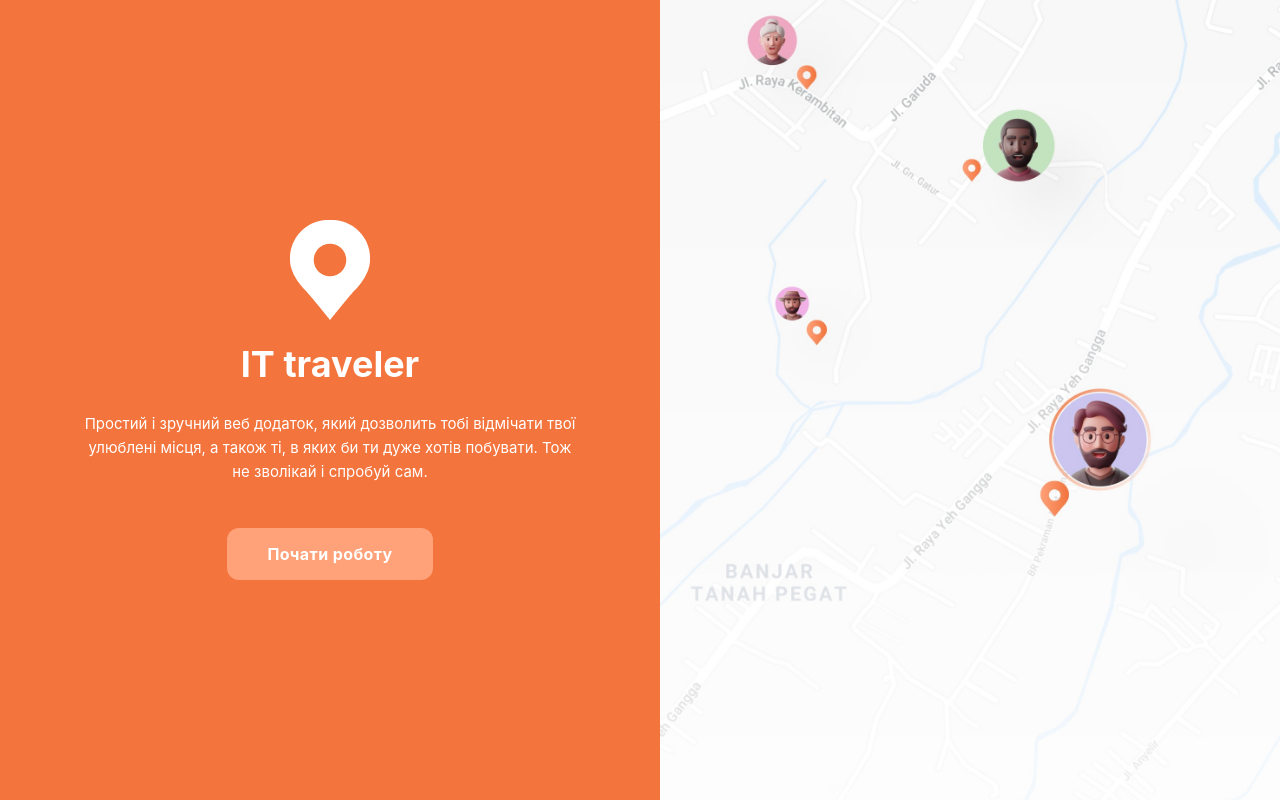
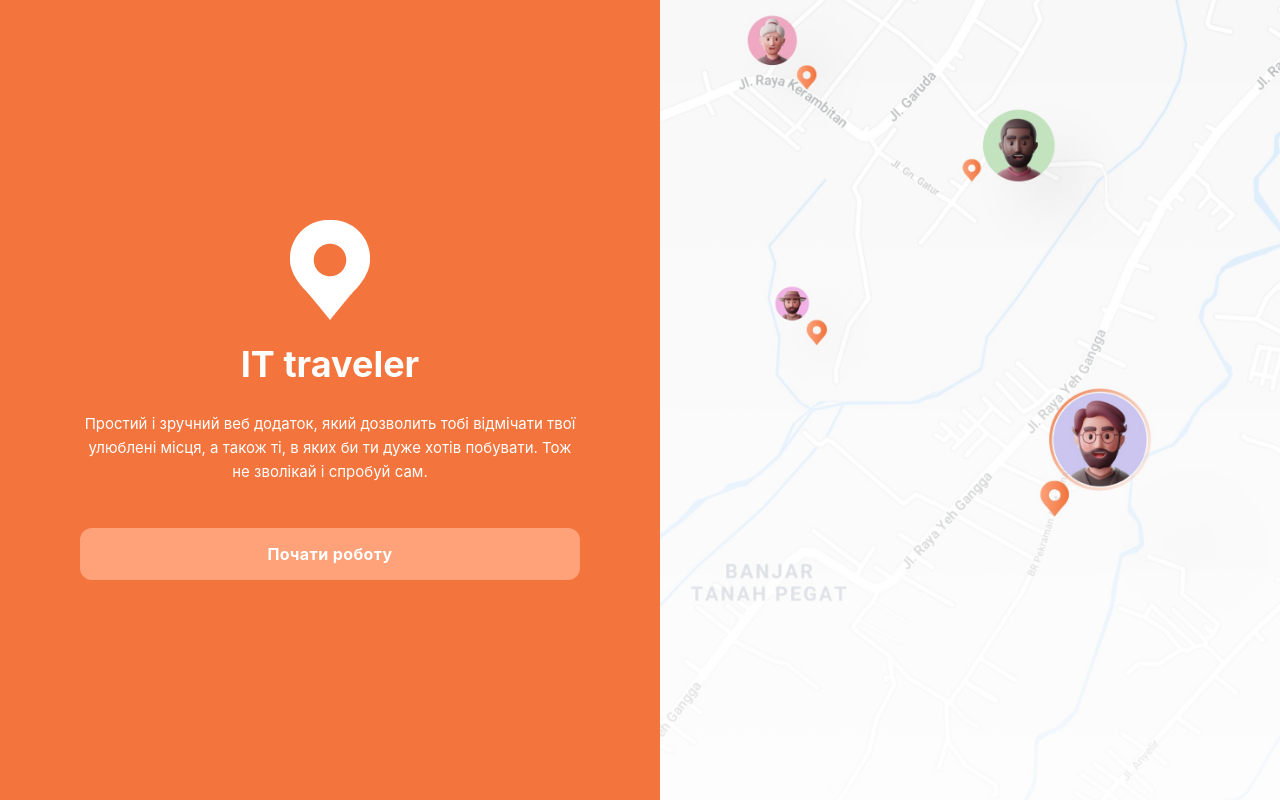
Before and after one commit to SvKost/traveller-vue-test, a Vue app: page / in a window 1280 px wide. Built offline with nearby package versions, Linux system fonts and the light colour scheme.

Commit message:
navigation added

```diff
--- a/src/components/Auth/FormContainer.vue
+++ /dev/null
@@ -1,5 +0,0 @@
-<template>
-  <form class="w-full bg-white p-10 rounded-2xl">
-    <slot></slot>
-  </form>
-</template>
--- a/src/components/Auth/LoginForm/LoginForm.vue
+++ b/src/components/Auth/LoginForm/LoginForm.vue
@@ -2,7 +2,6 @@
 import { reactive, toRaw } from 'vue'
 import IButton from '../../../components/IButton.vue'
 import IInput from '../../../components/IInput.vue'
-import FormContainer from '../../../components/Auth/FormContainer.vue'
 
 const emit = defineEmits(['submit'])
 const userData = reactive({
@@ -12,9 +11,9 @@ const userData = reactive({
 </script>
 
 <template>
-  <FormContainer @submit.prevent="emit('submit', toRaw(userData))">
+  <form @submit.prevent="emit('submit', toRaw(userData))">
     <IInput placeholder="email@gmail.com" label="Електронна пошта" v-model="userData.email" />
     <IInput type="password" label="Пароль" v-model="userData.password" />
     <IButton class="w-full mt-10" variant="gradient" type="submit">Увійти</IButton>
-  </FormContainer>
+  </form>
 </template>
--- a/src/components/Auth/RegistrationForm/RegistrationForm.vue
+++ b/src/components/Auth/RegistrationForm/RegistrationForm.vue
@@ -2,7 +2,6 @@
 import { reactive, toRaw } from 'vue'
 import IButton from '../../../components/IButton.vue'
 import IInput from '../../../components/IInput.vue'
-import FormContainer from '../../../components/Auth/FormContainer.vue'
 
 const emit = defineEmits(['submit'])
 const userData = reactive({
@@ -13,10 +12,10 @@ const userData = reactive({
 </script>
 
 <template>
-  <FormContainer @submit.prevent="emit('submit', toRaw(userData))">
+  <form @submit.prevent="emit('submit', toRaw(userData))">
     <IInput placeholder="Ратушняк Ілона" label="Повне ім'я" v-model="userData.name" />
     <IInput placeholder="email@gmail.com" label="Електронна пошта" v-model="userData.email" />
     <IInput type="password" label="Пароль" v-model="userData.password" />
     <IButton class="w-full mt-10" variant="gradient" type="submit">Створити акаунт</IButton>
-  </FormContainer>
+  </form>
 </template>
--- a/src/components/IButton.vue
+++ b/src/components/IButton.vue
@@ -1,5 +1,6 @@
 <script setup>
 import { computed, defineProps } from 'vue'
+import { RouterLink } from 'vue-router'
 
 const props = defineProps({
   variant: {
@@ -8,19 +9,32 @@ const props = defineProps({
     validator: (value) => {
       return ['primary', 'gradient'].includes(value)
     }
-  }
+  },
+  to: String
 })
 
 const bgStyles = computed(() => {
   return props.variant === 'gradient' ? 'bg-button-gradient' : 'bg-lightPrimary'
 })
+
+const isLink = computed(() => !!props.to)
+
+const componentName = computed(() => {
+  return isLink.value ? RouterLink : 'button'
+})
+
+const link = computed(() => {
+  return isLink.value ? props.to : undefined
+})
 </script>
 
 <template>
-  <button
+  <component
+    :is="componentName"
     class="flex content-center justify-center m-auto rounded-xl py-[14px] px-10 text-white text-base font-bold -tracking-tight"
     :class="bgStyles"
+    :to="link"
   >
     <slot></slot>
-  </button>
+  </component>
 </template>
--- a/src/router/index.js
+++ b/src/router/index.js
@@ -12,6 +12,7 @@ const routes = [
   {
     path: '/auth',
     component: AuthPage,
+    redirect: '/auth/login',
     children: [
       { path: 'registration', component: RegistrationPage },
       { path: 'login', component: LoginPage }
--- a/src/views/AuthView.vue
+++ b/src/views/AuthView.vue
@@ -1,10 +1,25 @@
 <script setup lang="ts">
-import { RouterView } from 'vue-router'
+import { RouterView, RouterLink } from 'vue-router'
 import BaseLayout from '../layouts/BaseLayout.vue'
 </script>
 
 <template>
   <BaseLayout>
-    <router-view />
+    <section class="w-full bg-white p-10 rounded-2xl">
+      <div class="flex justify-center gap-11 mb-10">
+        <router-link
+          to="registration"
+          class="text-headerGrey font-bold"
+          exact-active-class="text-primary"
+        >
+          Створити аккаунт
+        </router-link>
+        <router-link to="login" class="text-headerGrey font-bold" exact-active-class="text-primary">
+          Увійти
+        </router-link>
+      </div>
+
+      <router-view></router-view>
+    </section>
   </BaseLayout>
 </template>
--- a/src/views/GreetingView.vue
+++ b/src/views/GreetingView.vue
@@ -12,7 +12,7 @@ import IButton from '../components/IButton.vue'
         Простий і зручний веб додаток, який дозволить тобі відмічати твої улюблені місця, а також
         ті, в яких би ти дуже хотів побувати. Тож не зволікай і спробуй сам.
       </p>
-      <IButton>Почати роботу</IButton>
+      <IButton to="/auth/registration">Почати роботу</IButton>
     </div>
   </BaseLayout>
 </template>
--- a/tailwind.config.js
+++ b/tailwind.config.js
@@ -8,6 +8,7 @@ export default {
         lightPrimary: '#FFA279',
         grey: '#2C2C2C80',
         lightGrey: '#2C2C2C1A',
+        headerGrey: '#2C2C2C33',
         black: '#2C2C2C',
         white: '#FFF'
       },
```
